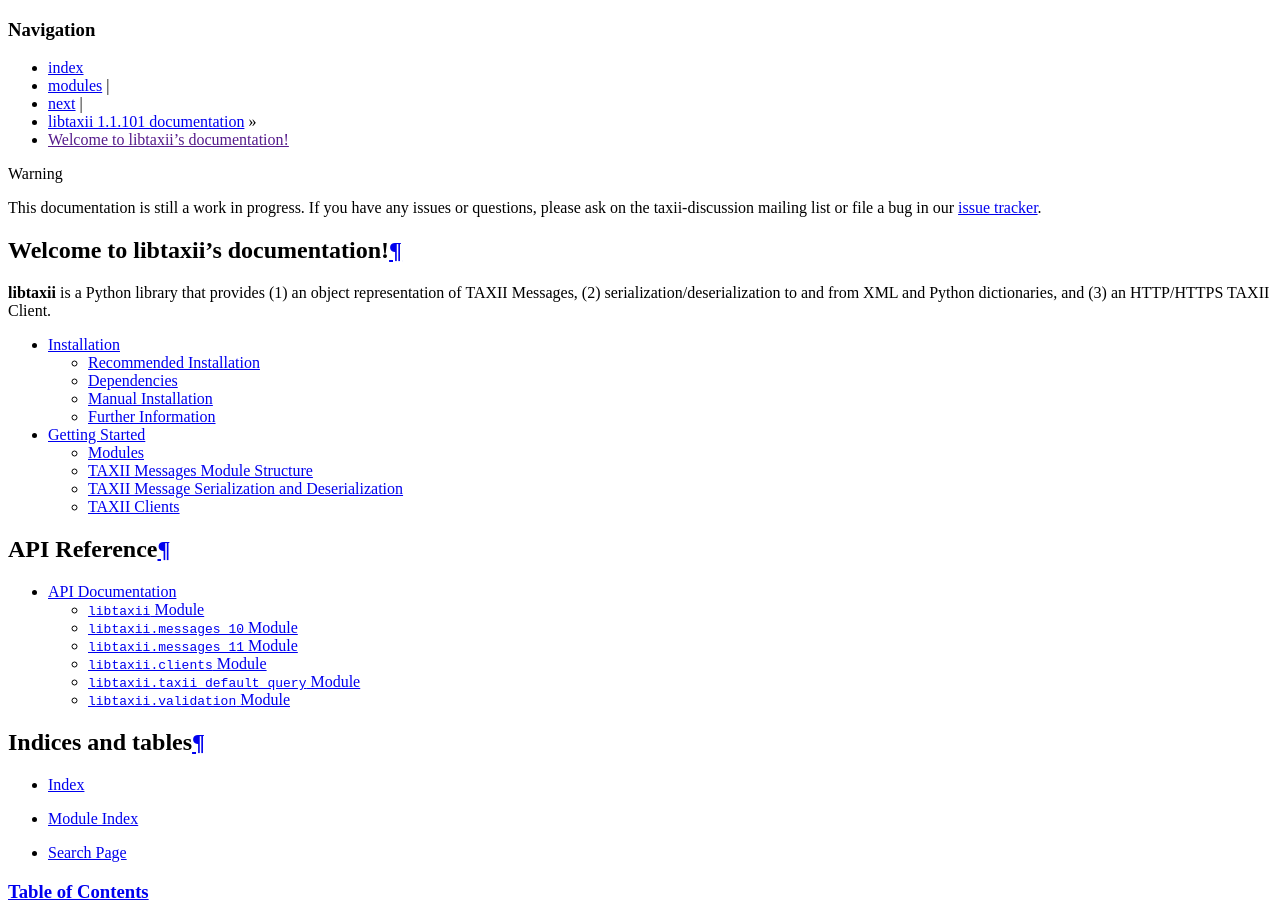
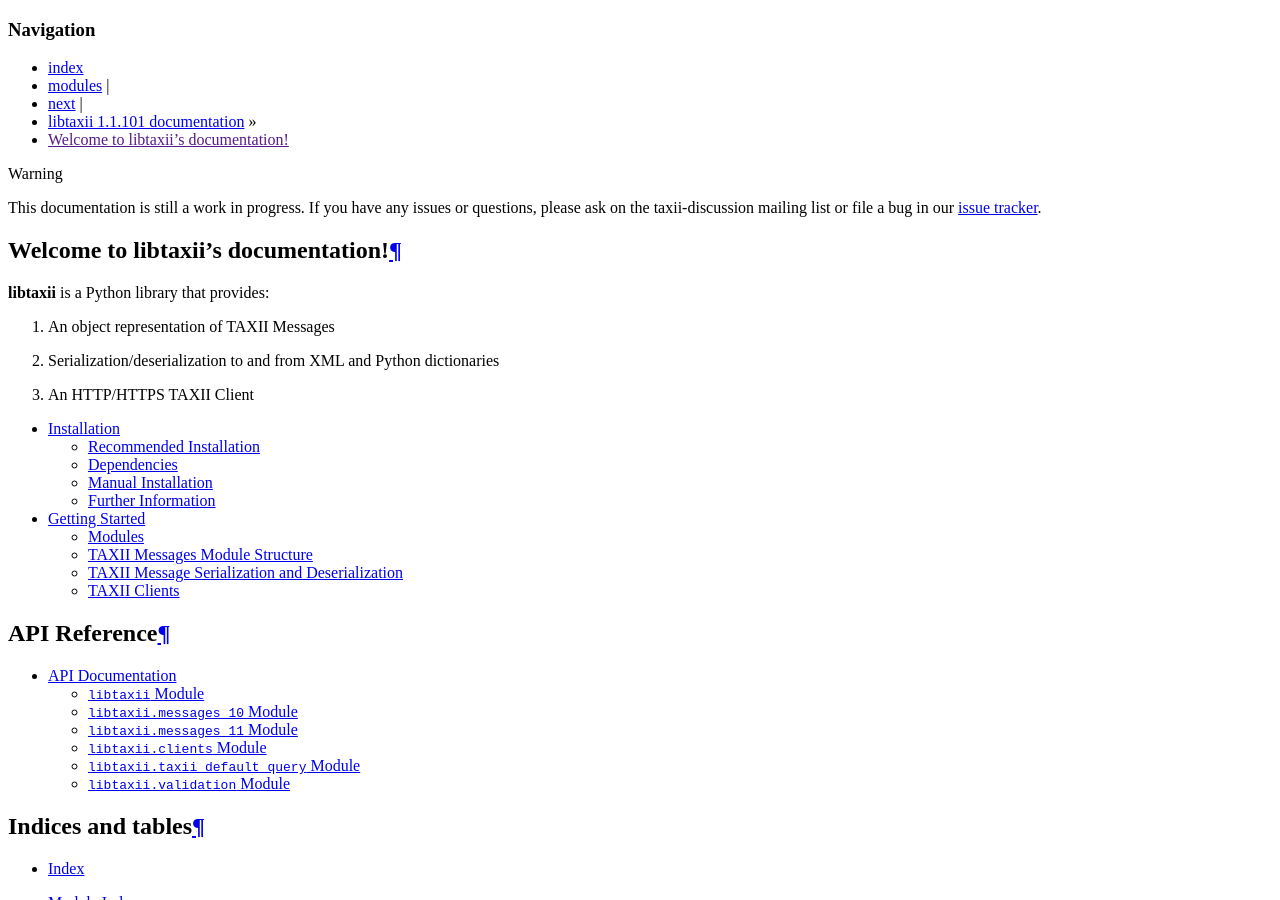
Before and after one commit to TAXIIProject/libtaxii, a Sphinx documentation site: the page built from docs/index.rst, in a window 1280 px wide and 900 px high. Built offline with Sphinx 7.4.7, drawn with Linux system fonts in a browser that asks for light colours.

Commit message:
Style list of features as ordered list.

```diff
--- a/docs/index.rst
+++ b/docs/index.rst
@@ -1,9 +1,11 @@
 Welcome to libtaxii's documentation!
 ====================================
 
-**libtaxii** is a Python library that provides (1) an object representation of
-TAXII Messages, (2) serialization/deserialization to and from XML and Python
-dictionaries, and (3) an HTTP/HTTPS TAXII Client.
+**libtaxii** is a Python library that provides:
+
+1. An object representation of TAXII Messages
+2. Serialization/deserialization to and from XML and Python dictionaries
+3. An HTTP/HTTPS TAXII Client
 
 .. toctree::
    :maxdepth: 2
```
